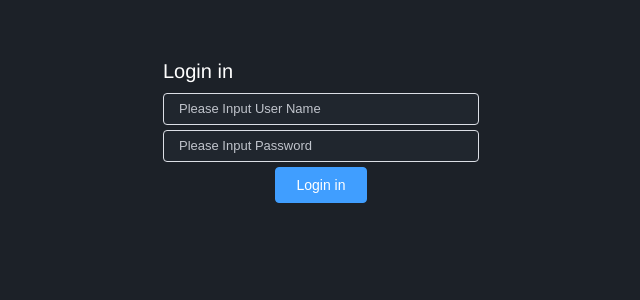
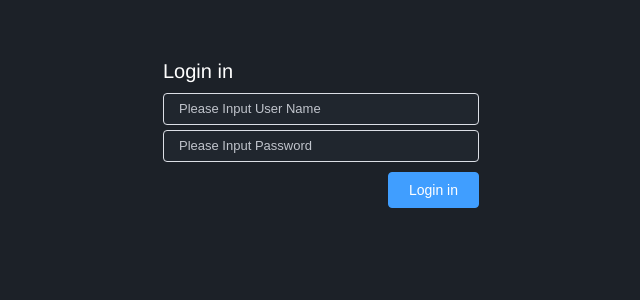
Before and after one commit to borgfu95/first-vue, a Vue app: page /#/login in a window 1280 px wide. Shown: the top 300 px of the page, without its empty margins (319-959 px from the left). Built offline with nearby package versions, Linux system fonts and the light colour scheme.

Commit message:
move login button to right

```diff
--- a/src/login/index.vue
+++ b/src/login/index.vue
@@ -51,4 +51,9 @@ $input_width: 100%;
   color: #fff;
   font-size: 20px;
 }
+
+.login .el-button {
+  margin-top: 5px;
+  float: right;
+}
 </style>
```
Also changed, not shown: 1 other file (tests, documents, lock files or other folders).
